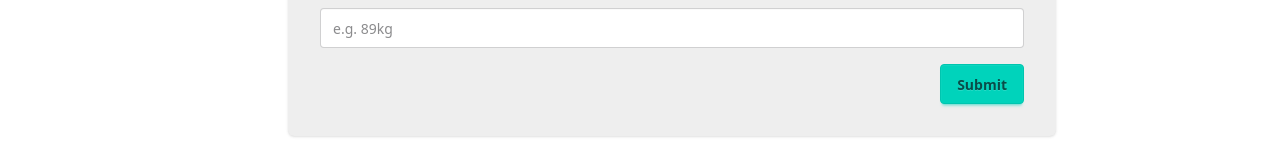
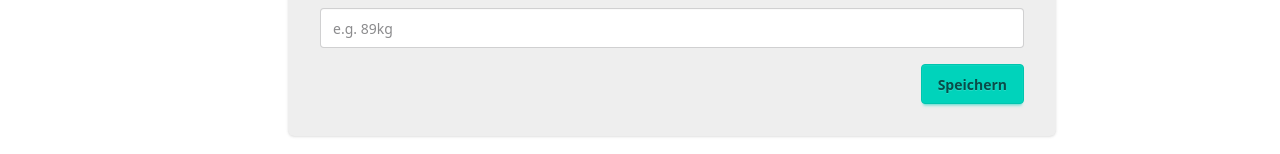
Before and after one commit to clizzix/RecIpe, a React (Vite) app: page /user in a window 1280 px wide. Shown: the part 504-658 px from the top of the page. Built offline with nearby package versions, Linux system fonts and the light colour scheme.

Commit message:
Applied German to user form

```diff
--- a/src/pages/User.jsx
+++ b/src/pages/User.jsx
@@ -144,7 +144,7 @@ const User = () => {
                     )}
                 </div>
                 <button type="submit" className="btn btn-accent self-end">
-                    Submit
+                    Speichern
                 </button>
             </form>
         </div>
```
